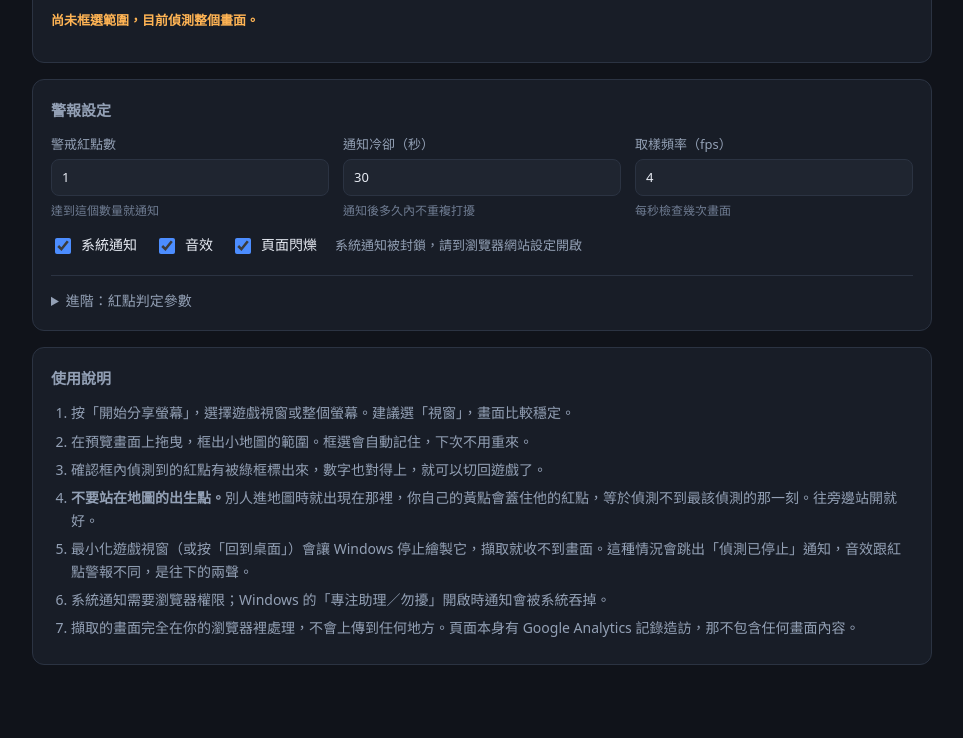
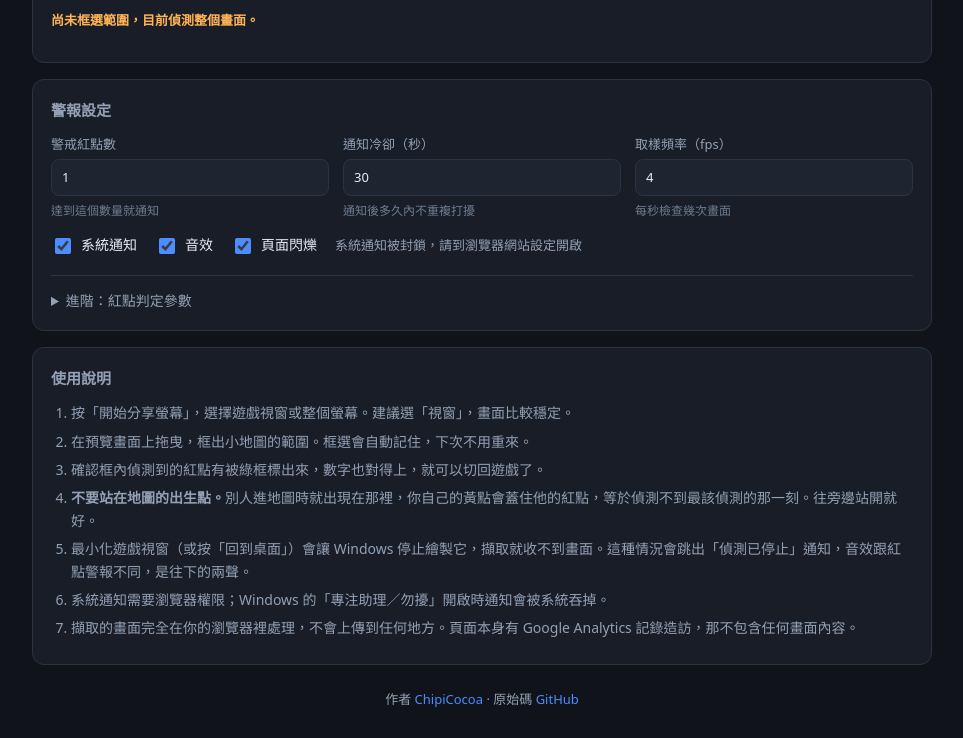
Before and after one commit to ChipiCocoa/ms-minimap-red-dot-alert, a website with bundled scripts: page index.html in a window 1280 px wide. Shown: the part 814-1552 px from the top of the page, without its empty margins (158-1121 px from the left). Before the commit the page ends 1499 px from the top, so only its background shows below. Built offline with nearby package versions, Linux system fonts and the light colour scheme.

Commit message:
Credit the author and link the source
A footer on the page, and the live URL alongside the author in the
README.

```diff
--- a/index.html
+++ b/index.html
@@ -133,6 +133,11 @@
   </section>
 </main>
 
+<footer class="foot">
+  作者 <a href="https://github.com/ChipiCocoa" rel="author">ChipiCocoa</a>
+  · 原始碼 <a href="https://github.com/ChipiCocoa/ms-minimap-red-dot-alert">GitHub</a>
+</footer>
+
 <script type="module" src="src/main.js"></script>
 </body>
 </html>
--- a/styles.css
+++ b/styles.css
@@ -199,6 +199,17 @@ input[type="checkbox"] { width: 16px; height: 16px; accent-color: var(--accent);
 .notes { margin: 0; padding-left: 20px; color: var(--muted); font-size: 14px; }
 .notes li { margin-bottom: 6px; }
 
+.foot {
+  max-width: 940px;
+  margin: 0 auto;
+  padding: 4px 20px 28px;
+  color: var(--muted);
+  font-size: 13px;
+  text-align: center;
+}
+.foot a { color: var(--accent); text-decoration: none; }
+.foot a:hover { text-decoration: underline; text-underline-offset: 3px; }
+
 .muted { color: var(--muted); }
 .warn { color: #ffb454; font-weight: 600; }
 .small { font-size: 13px; }
```
Also changed, not shown: README.md.
